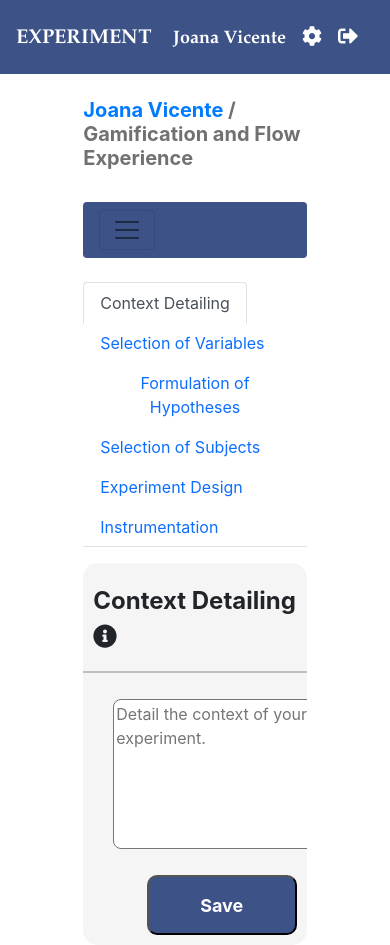
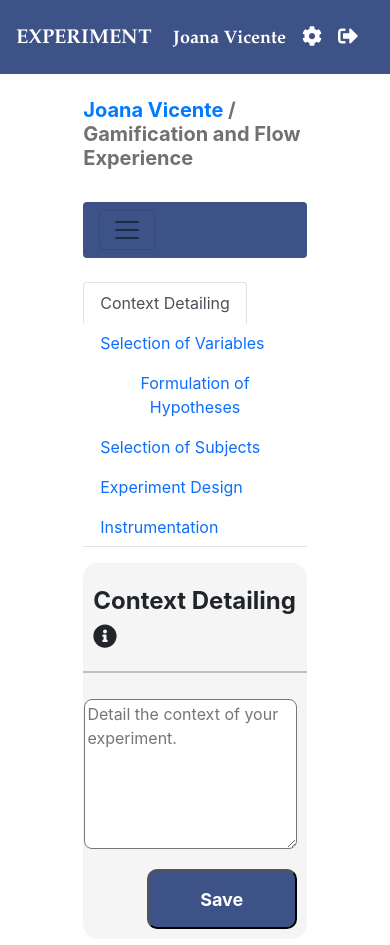
Before and after one commit to kamillatenorio/HCI-Project, a React (Create React App) app: page /planning in a window 390 px wide. Built offline with nearby package versions, Linux system fonts and the light colour scheme.

Commit message:
Turning textarea responsive

```diff
--- a/src/App.css
+++ b/src/App.css
@@ -181,10 +181,11 @@ body {
 
  .experimentTextArea{
   width: 95%;
+  max-width: 95%;
   border-radius: 8px;
   margin: 10px;
   margin-left: 30px;
-  margin-right: auto;
+  float: right;
  }
 
  .experimentTitle{
```
